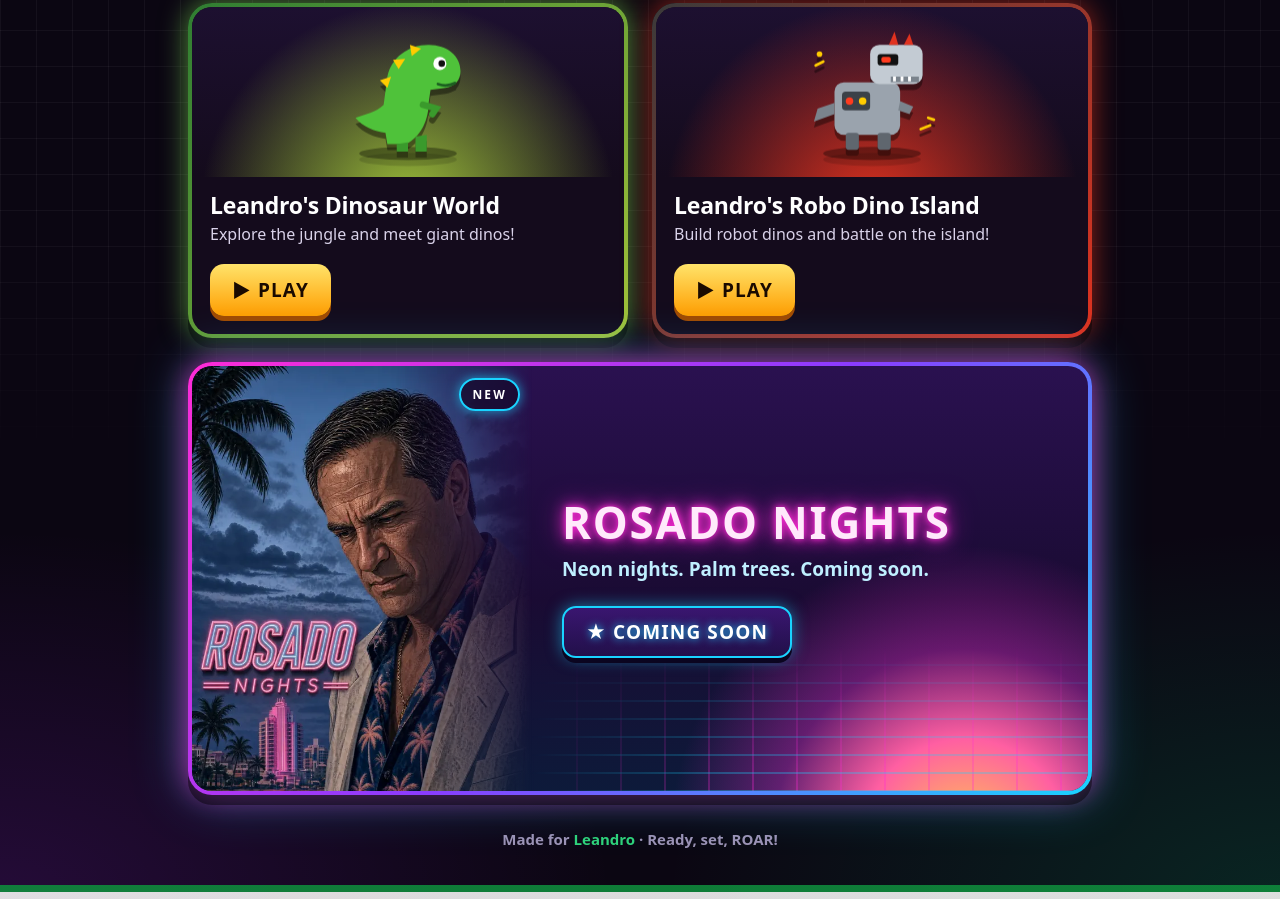
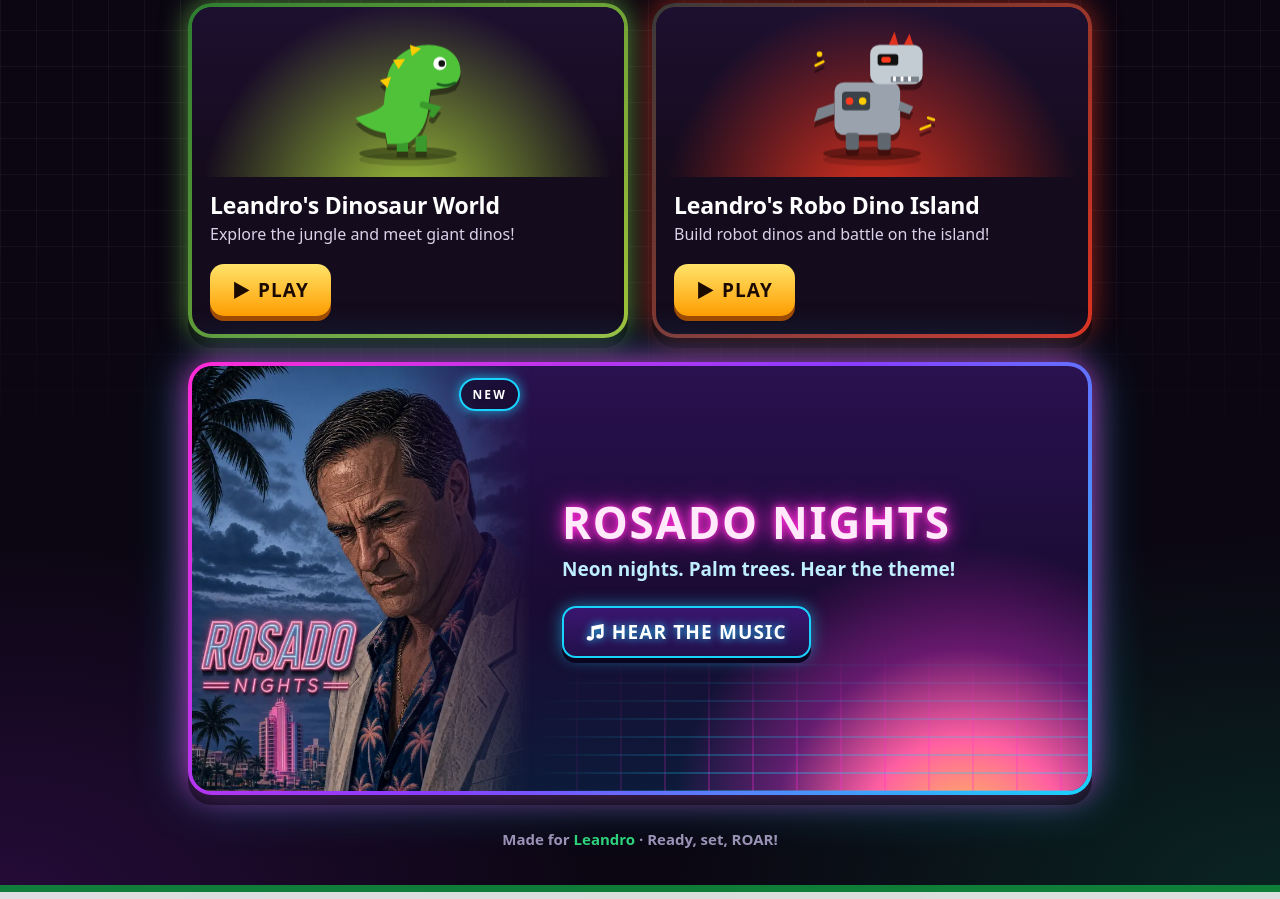
Before and after one commit to MMacD7/leandros-games, a plain HTML site: page index.html in a window 1280 px wide. Shown: the part 330-1229 px from the top of the page. Drawn offline with Linux system fonts and the light colour scheme.

Commit message:
Home: Rosado Nights card opens music page

```diff
--- a/index.html
+++ b/index.html
@@ -61,10 +61,11 @@ h1 .l2{background:linear-gradient(180deg,#fff6a8 0%,#ffcc00 28%,#ff7a00 60%,#ff2
 .card:focus-visible{outline:4px solid #fff;outline-offset:4px}
 .robo{--c1:#3a3a3a;--c2:#e0321f;--glow:rgba(255,60,30,.55)}
 /* ---- Rosado Nights feature card ---- */
-.rosado{--c1:#ff2bd6;--c2:#19d3ff;--glow:rgba(255,43,214,.5);cursor:default;
+.rosado{--c1:#ff2bd6;--c2:#19d3ff;--glow:rgba(255,43,214,.5);
  background:linear-gradient(135deg,#ff2bd6,#8a3cff 50%,#19d3ff);
  box-shadow:0 10px 0 rgba(0,0,0,.45),0 0 26px rgba(255,43,214,.55),0 0 46px rgba(25,211,255,.35);animation:neon 4s ease-in-out infinite}
-.rosado:hover,.rosado:active{transform:none}
+.rosado:hover{animation:none;box-shadow:0 14px 0 rgba(0,0,0,.45),0 0 40px rgba(255,43,214,.8),0 0 70px rgba(25,211,255,.55)}
+.rosado:active{animation:none;box-shadow:0 4px 0 rgba(0,0,0,.45),0 0 20px rgba(255,43,214,.6),0 0 36px rgba(25,211,255,.4)}
 .rosado .in{background:linear-gradient(180deg,#2a1150 0%,#1a0b33 55%,#0d1a3a 100%)}
 .grid>*{min-width:0}
 .poster{position:relative;aspect-ratio:4/5;overflow:hidden;background:#1a0b33}
@@ -167,7 +168,7 @@ footer b{color:#2fd27a}
    </div>
   </a>
 
-  <div class="card rosado" role="group" aria-label="Rosado Nights, coming soon">
+  <a class="card rosado" href="rosado-nights/" aria-label="Rosado Nights: hear the music">
    <div class="in">
     <div class="poster">
      <span class="soon-chip">NEW</span>
@@ -178,11 +179,11 @@ footer b{color:#2fd27a}
     </div>
     <div class="body">
      <div class="title">Rosado Nights</div>
-     <div class="tag">Neon nights. Palm trees. Coming soon.</div>
-     <span class="play">★ Coming Soon</span>
+     <div class="tag">Neon nights. Palm trees. Hear the theme!</div>
+     <span class="play">♫ Hear the Music</span>
     </div>
    </div>
-  </div>
+  </a>
  </div>
 
  <footer>Made for <b>Leandro</b> · Ready, set, ROAR!</footer>
```
